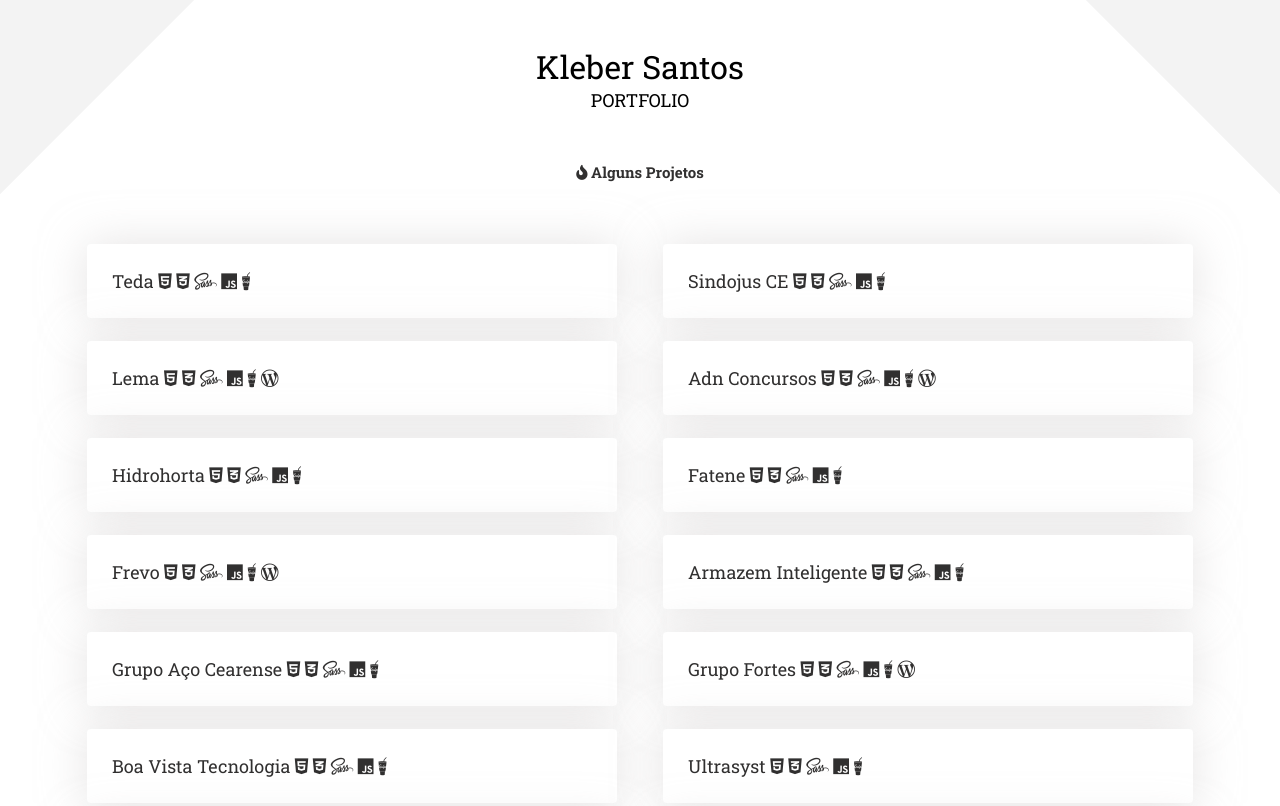
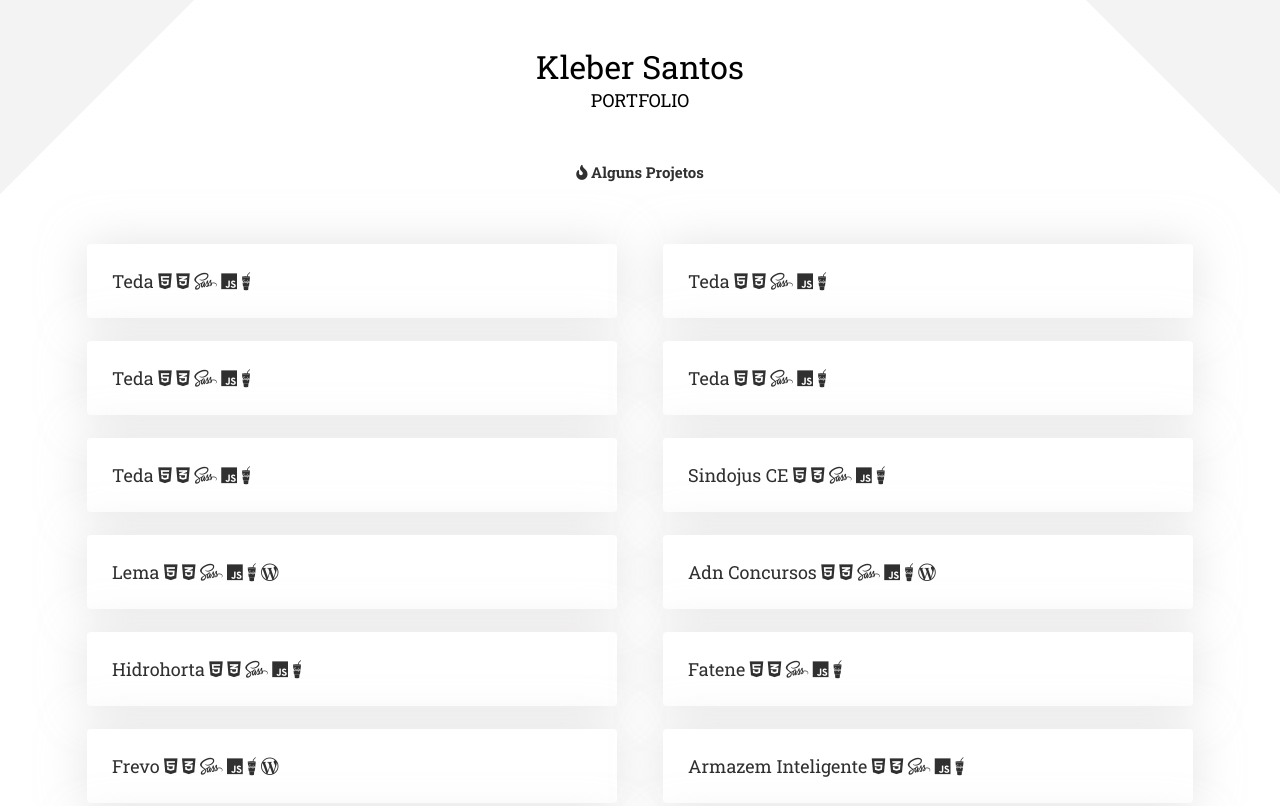
Before and after one commit to klebersantos/portfolio, a plain HTML site: page index.html in a window 1280 px wide. Shown: the top 806 px of the page. Drawn offline with Linux system fonts and the light colour scheme.

Commit message:
Update index.html

```diff
--- a/index.html
+++ b/index.html
@@ -18,6 +18,47 @@
             <h2><i class="fas fa-fire"></i> Alguns Projetos</h2>
 
             <ul>
+
+                <li>
+                    <a href="https://grupooto.com.br/" target="_blank">
+                        Teda
+                        <i class="fab fa-html5"></i>
+                        <i class="fab fa-css3-alt"></i>
+                        <i class="fab fa-sass"></i>
+                        <i class="fab fa-js"></i>
+                        <i class="fab fa-gulp"></i>
+                    </a>
+                </li>
+                <li>
+                    <a href="https://conjecto.com.br/" target="_blank">
+                        Teda
+                        <i class="fab fa-html5"></i>
+                        <i class="fab fa-css3-alt"></i>
+                        <i class="fab fa-sass"></i>
+                        <i class="fab fa-js"></i>
+                        <i class="fab fa-gulp"></i>
+                    </a>
+                </li>
+                <li>
+                    <a href="https://www.i4auditoriadigital.com.br/" target="_blank">
+                        Teda
+                        <i class="fab fa-html5"></i>
+                        <i class="fab fa-css3-alt"></i>
+                        <i class="fab fa-sass"></i>
+                        <i class="fab fa-js"></i>
+                        <i class="fab fa-gulp"></i>
+                    </a>
+                </li>
+                <li>
+                    <a href="https://hisegseguranca.com.br/" target="_blank">
+                        Teda
+                        <i class="fab fa-html5"></i>
+                        <i class="fab fa-css3-alt"></i>
+                        <i class="fab fa-sass"></i>
+                        <i class="fab fa-js"></i>
+                        <i class="fab fa-gulp"></i>
+                    </a>
+                </li>
                 <li>
                     <a href="https://tedalog.com.br/" target="_blank">
                         Teda
```
